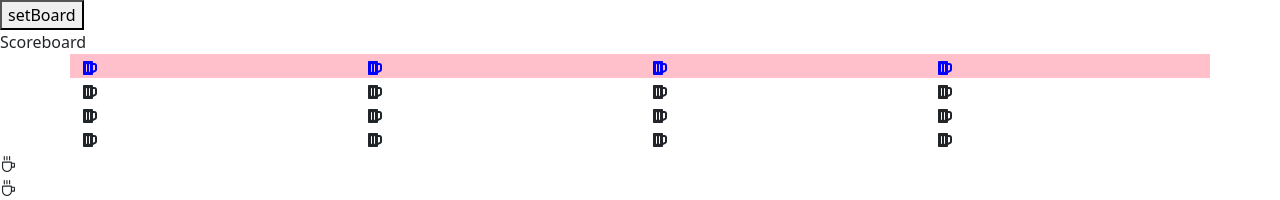
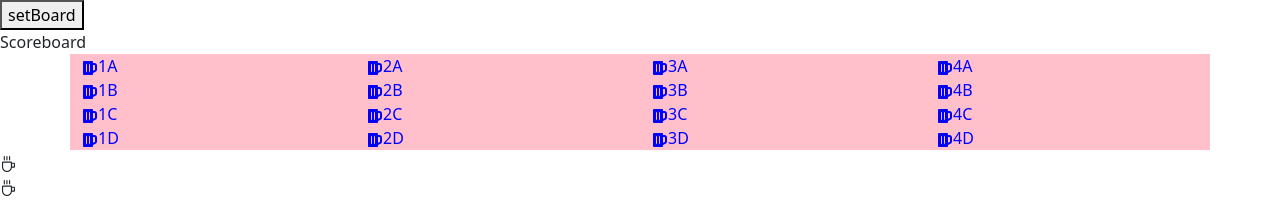
Before and after one commit to maijaleena/niya, a React (Create React App) app: page / in a window 1280 px wide. Shown: the top 200 px of the page. Built offline with nearby package versions, Linux system fonts and the light colour scheme.

Commit message:
complete setBoard function

```diff
--- a/src/components/Board.js
+++ b/src/components/Board.js
@@ -25,10 +25,6 @@ function Board() {
     "4D",
   ]);
 
-  useEffect(() => {
-    console.log("original tiles", tiles);
-  }, []);
-
   function shuffleBoard(array) {
     for (var i = array.length - 1; i > 0; i--) {
       var j = Math.floor(Math.random() * (i + 1));
@@ -39,72 +35,35 @@ function Board() {
     return array;
   }
 
+  //explanation: For React to recognize that there was a change in the board and re-render, I had to use the .slice() function. Basically, it changes the references of the array without changing the content. Without it, the contents change, and the references don't change under the hood, so React doesn't recognize it as a change to the state.
   const setBoard = () => {
     let randomizedBoard = shuffleBoard(tiles);
-    setTiles(randomizedBoard);
-    console.log("tiles", tiles);
+    setTiles(randomizedBoard.slice());
+  };
+
+  const row = (tile) => {
+    return (
+      <Col style={{ border: "green" }}>
+        <Tile tile={tile} />
+      </Col>
+    );
   };
 
   return (
     <>
-      {console.log("original tiles", tiles)}
       <Scoreboard setBoard={setBoard} />
       <Container>
         <Row style={{ color: "blue", backgroundColor: "pink" }}>
-          <Col style={{ border: "green" }}>
-            <Tile />
-          </Col>
-          <Col>
-            <Tile />
-          </Col>
-          <Col>
-            <Tile />
-          </Col>
-          <Col>
-            <Tile />
-          </Col>
+          {tiles.slice(0, 4).map((tile) => row(tile))}
         </Row>
-        <Row>
-          <Col>
-            <Tile />
-          </Col>
-          <Col>
-            <Tile />
-          </Col>
-          <Col>
-            <Tile />
-          </Col>
-          <Col>
-            <Tile />
-          </Col>
+        <Row style={{ color: "blue", backgroundColor: "pink" }}>
+          {tiles.slice(4, 8).map((tile) => row(tile))}
         </Row>
-        <Row>
-          <Col>
-            <Tile />
-          </Col>
-          <Col>
-            <Tile />
-          </Col>
-          <Col>
-            <Tile />
-          </Col>
-          <Col>
-            <Tile />
-          </Col>
+        <Row style={{ color: "blue", backgroundColor: "pink" }}>
+          {tiles.slice(8, 12).map((tile) => row(tile))}
         </Row>
-        <Row>
-          <Col>
-            <Tile />
-          </Col>
-          <Col>
-            <Tile />
-          </Col>
-          <Col>
-            <Tile />
-          </Col>
-          <Col>
-            <Tile />
-          </Col>
+        <Row style={{ color: "blue", backgroundColor: "pink" }}>
+          {tiles.slice(12, 16).map((tile) => row(tile))}
         </Row>
       </Container>
       <Token />
--- a/src/components/Tile.js
+++ b/src/components/Tile.js
@@ -1,9 +1,10 @@
 import { FaBeer } from "react-icons/fa";
 
-function Tile() {
+function Tile({ tile }) {
   return (
     <div>
       <FaBeer />
+      {tile}
     </div>
   );
 }
```
